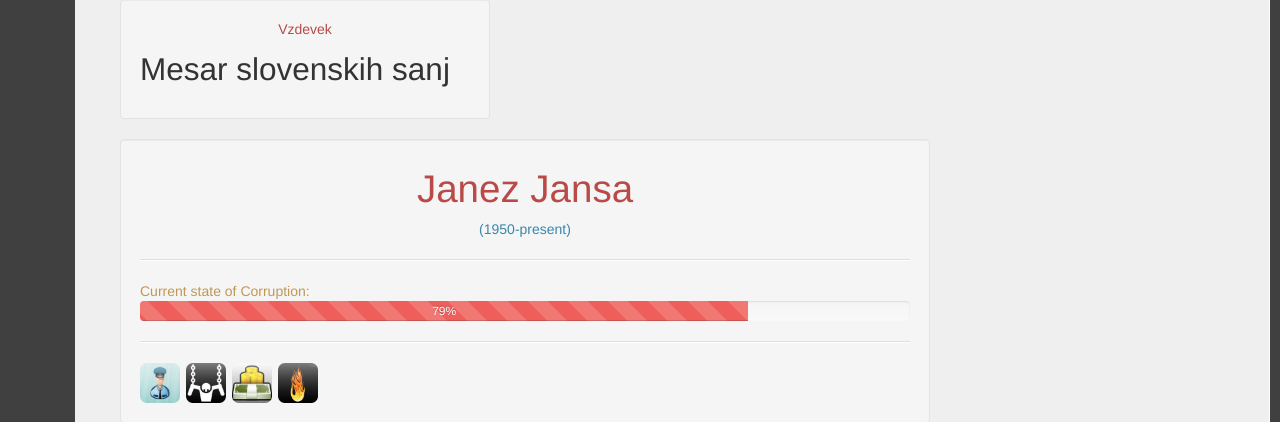
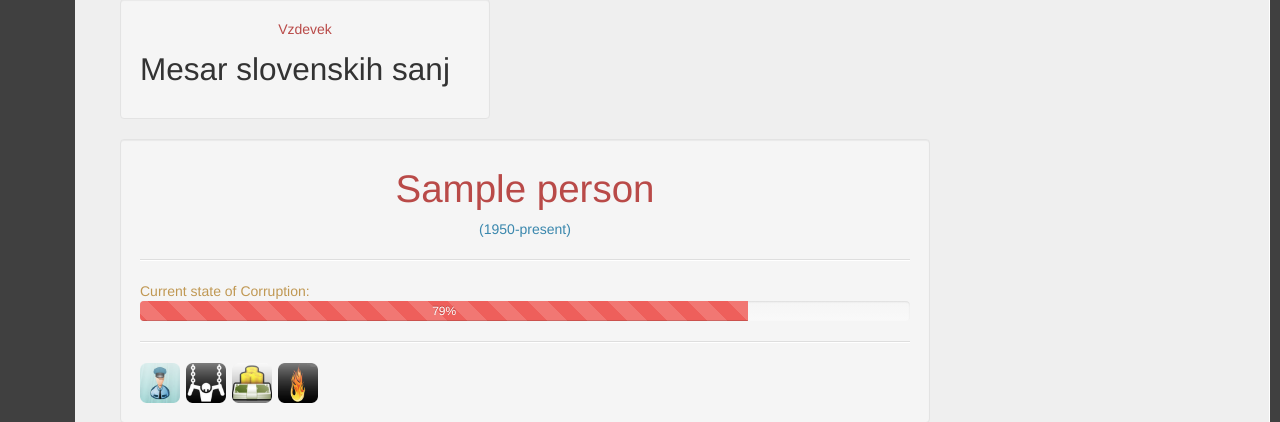
Before and after one commit to premik91/SPQM, a Django app: template SPQM/templates/frontend/person.html in a window 1280 px wide. Shown: the part 534-956 px from the top of the page. Run offline with Django 3.2, Linux system fonts and the light colour scheme; the template is opened without the code that fills it: most values are stand-ins (such as "Sample title", 1, 10 or a date in 2020); some libraries are stand-ins or nearby versions.

Commit message:
Fixed naming.

```diff
--- a/SPQM/templates/frontend/person.html
+++ b/SPQM/templates/frontend/person.html
@@ -31,7 +31,7 @@
             </div>
         </div>
         <div class="well span8">
-            <h1 class="text-center text-error">Janez Jansa</h1>
+            <h1 class="text-center text-error">{{ person }}</h1>
 
             <p class="text-center text-info">(1950-present)</p>
             <hr>
```
Also changed, not shown: 1 other file.
